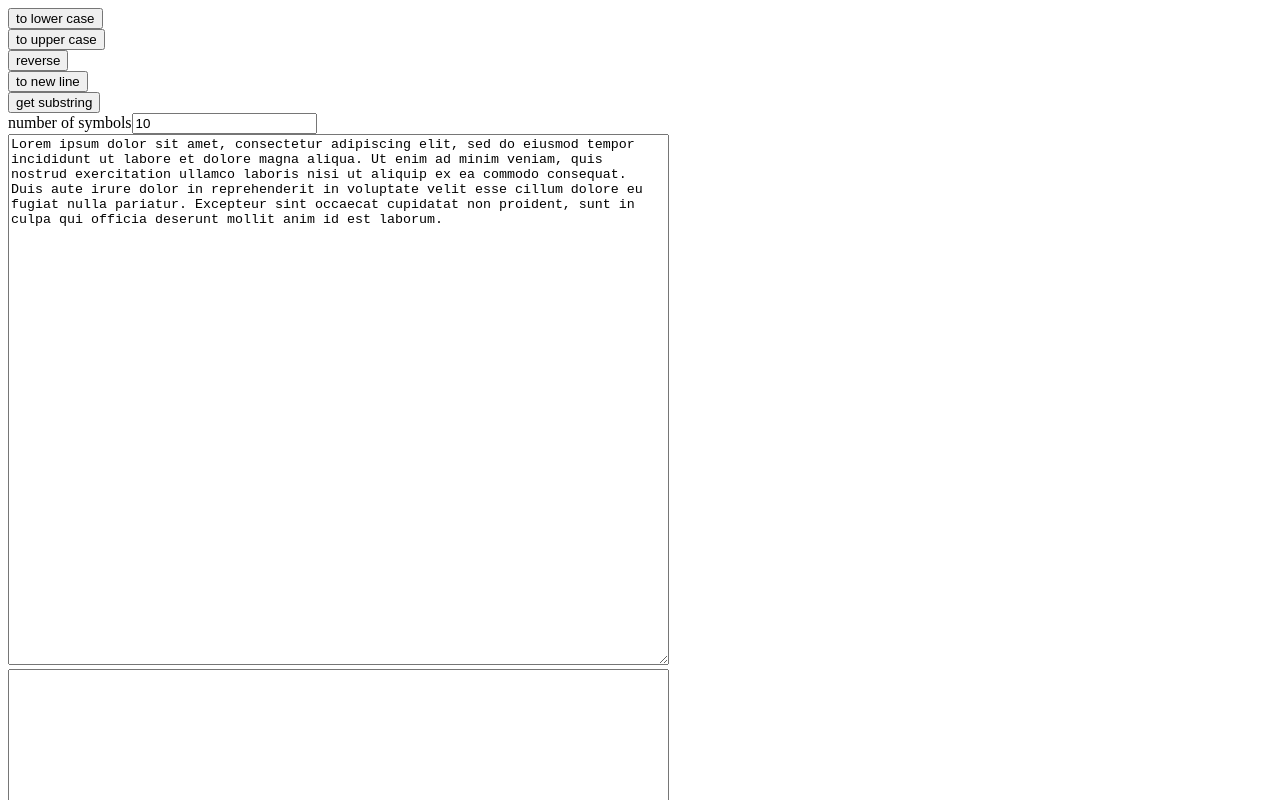
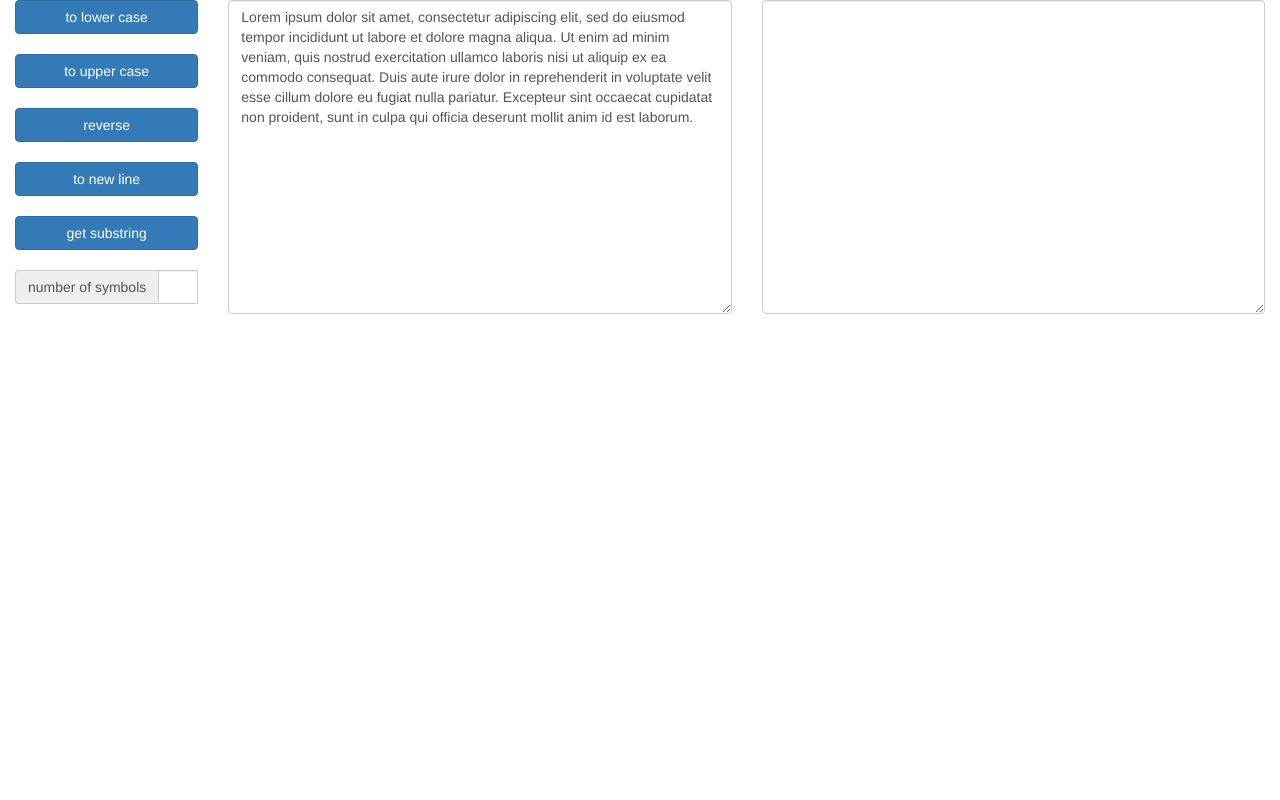
Before and after one commit to hannavauryniuk/angular_task1, a website: page index.html in a window 1280 px wide. Shown: the top 800 px of the page. Drawn offline with nearby package versions, Linux system fonts and the light colour scheme.

Commit message:
added bootstrap

```diff
--- a/bower.json
+++ b/bower.json
@@ -12,6 +12,7 @@
     "tests"
   ],
   "dependencies": {
-    "angular": "~1.6.1"
+    "angular": "~1.6.1",
+    "bootstrap": "~3.3.7"
   }
 }
--- a/index.html
+++ b/index.html
@@ -1,17 +1,24 @@
 <!DOCTYPE html>
-<html ng-app="myApp">
-<body>
-<div ng-controller="firstController">
-
-    <button ng-click="toLowerCase()"> to lower case </button><br>
-    <button ng-click="toUpperCase()"> to upper case </button><br>
-    <button ng-click="reverse()"> reverse </button><br>
-    <button ng-click="toNewLine()"> to new line </button><br>
-    <button ng-click="getSubstring()"> get substring </button><br>
-    <span>number of symbols</span><input type="number" ng-model="number"><br>
-
-    <textarea ng-model="input" rows="35" cols="80"></textarea>
-    <textarea ng-model="output" rows="35" cols="80"></textarea>
+<html lang="en" ng-app="myApp">
+<head>
+    <meta charset="utf-8">
+    <link rel="stylesheet" href="bower_components/bootstrap/dist/css/bootstrap.min.css">
+    <script src="bower_components/jquery/dist/jquery.min.js"></script>
+    <script src="bower_components/bootstrap/dist/js/bootstrap.min.js"></script>
+</head>
+<body class="container-fluid">
+<div class="row" ng-controller="firstController">
+    <div class="col-sm-2">
+        <button class="btn btn-primary btn-block" ng-click="toLowerCase()"> to lower case </button><br>
+        <button class="btn btn-primary btn-block" ng-click="toUpperCase()"> to upper case </button><br>
+        <button class="btn btn-primary btn-block" ng-click="reverse()"> reverse </button><br>
+        <button class="btn btn-primary btn-block" ng-click="toNewLine()"> to new line </button><br>
+        <button class="btn btn-primary btn-block" ng-click="getSubstring()"> get substring </button><br>
+        <div class="input-group">
+            <span class="input-group-addon">number of symbols</span><input class="form-control" type="number" ng-model="number"><br></div>
+    </div>
+    <div class="col-sm-5"><textarea class="form-control" ng-model="input" rows="15"></textarea></div>
+    <div class="col-sm-5"><textarea class="form-control" ng-model="output" rows="15"></textarea></div>
 </div>
 
 <script src="bower_components/angular/angular.js"></script>
```
